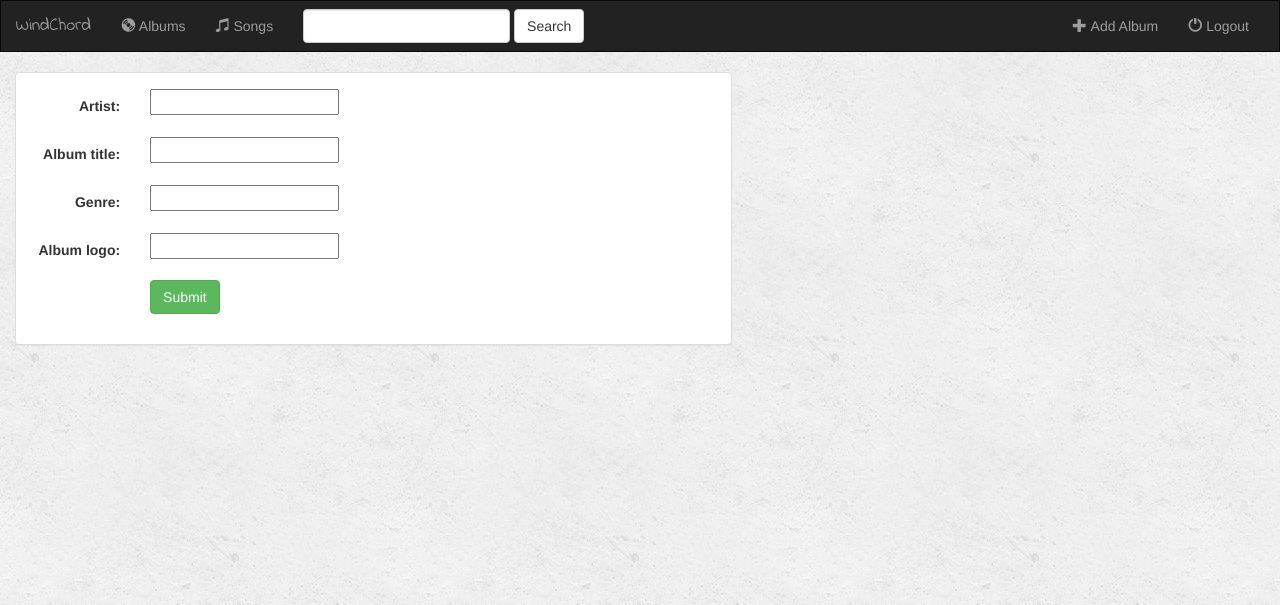
After one commit to KalinduWijekoon/WinChord, a Django app: page /music/album/add/ in a window 1280 px wide. The commit adds this page. Shown: the top 605 px of the page. Run offline with Django 3.2, Linux system fonts and the light colour scheme; some libraries are stand-ins or nearby versions.

Commit message:
.idea committing

```diff
--- a/music/models.py
+++ b/music/models.py
@@ -1,4 +1,5 @@
 from django.db import models
+from django.urls import reverse
 
 
 class Album(models.Model):
@@ -6,6 +7,9 @@ class Album(models.Model):
     album_title = models.CharField(max_length=500)
     genre = models.CharField(max_length=100)
     album_logo = models.CharField(max_length=1000)
+
+    def get_absolute_url(self):
+        return reverse('music:detail', kwargs={'pk': self.pk})
 
     # data base view
     def __str__(self):
--- /dev/null
+++ b/music/templates/music/album_form.html
@@ -0,0 +1,25 @@
+{% extends 'music/base.html' %}
+{% block title %}Add a New Album{% endblock %}
+{% block album_active %}active{% endblock %}
+
+{% block body %}
+<div class="container-fluid">
+    <div class="row">
+        <div class="col-sm-12 col-md-7">
+            <div class="panel panel-default">
+                <div class="panel-body">
+                    <form class="form-horizontal" role="form" action="" method="post" enctype="multipart/form-data">
+                        {% csrf_token %}
+                        {% include 'music/form_template.html' %}
+                        <div class="form-group">
+                            <div class="col-sm-offset-2 col-sm-10">
+                                <button type="submit" class="btn btn-success">Submit</button>
+                            </div>
+                        </div>
+                    </form>
+                </div>
+            </div>
+        </div>
+    </div>
+</div>
+{% endblock %}
--- /dev/null
+++ b/music/templates/music/base.html
@@ -0,0 +1,69 @@
+<!DOCTYPE html>
+<html lang="en">
+<head>
+    <meta charset="UTF-8">
+    <title>{% block title %}WindChord{% endblock %}</title>
+    {% load static %}
+    <link rel="stylesheet" href="https://maxcdn.bootstrapcdn.com/bootstrap/3.3.6/css/bootstrap.min.css">
+    <link href="https://fonts.googleapis.com/css2?family=Indie+Flower&display=swap" rel="stylesheet">
+    <script src="https://ajax.googleapis.com/ajax/libs/jquery/1.12.0/jquery.min.js"></script>
+    <script src="https://maxcdn.bootstrapcdn.com/bootstrap/3.3.6/js/bootstrap.min.js"></script>
+    <link rel="stylesheet" type="text/css" href="{% static 'music/style.css' %}" />
+</head>
+<body>
+    <nav class="navbar navbar-inverse">
+    <div class="container-fluid">
+
+        <div class="navbar-header">
+            <button type="button" class="navbar-toggle" data-toggle="collapse" data-target="#topNavBar">
+                <span class="icon-bar"></span>
+                <span class="icon-bar"></span>
+                <span class="icon-bar"></span>
+            </button>
+            <a class="navbar-brand" href="{% url 'music:index' %}"> WindChord </a>
+        </div>
+
+        <div class="collapse navbar-collapse" id="topNavBar">
+            <ul class="nav navbar-nav">
+                <li class="">
+                    <a href = "{% url 'music:index' %}">
+                        <span class="glyphicon glyphicon-cd" aria-hidden="true"></span>&nbsp;Albums
+                    </a>
+                </li>
+                <li class="">
+                    <a href = "#">
+                        <span class="glyphicon glyphicon-music" aria-hidden="true"></span>&nbsp;Songs
+                    </a>
+                </li>
+            </ul>
+            <form class="navbar-form navbar-left" role="search" method="get" action="#">
+                <div class="form-group">
+                    <input type="text" class="form-control" name="q" value="">
+                </div>
+                <button type="submit" class="btn btn-default">Search</button>
+            </form>
+
+            <ul class="nav navbar-nav navbar-right">
+                <li class="">
+                    <a href = "{% url 'music:album-add' %}">
+                        <span class="glyphicon glyphicon-plus" aria-hidden="true"></span>&nbsp;Add Album
+                    </a>
+                </li>
+
+                <li class="">
+                    <a href = "{% url 'music:index' %}">
+                        <span class="glyphicon glyphicon-off" aria-hidden="true"></span>&nbsp;Logout
+                    </a>
+                </li>
+            </ul>
+
+        </div>
+
+    </div>
+
+</nav>
+
+{% block body %}
+{% endblock %}
+</body>
+</html>
--- /dev/null
+++ b/music/templates/music/form_template.html
@@ -0,0 +1,9 @@
+{% for field in form %}
+    <div class="form-group">
+        <div class="col-sm-offset-2 col-sm-10">
+            <span class="text-danger small">{{ field.errors }}</span>
+        </div>
+        <label class="control-label col-sm-2">{{ field.label_tag }}</label>
+        <div class="col-sm-10">{{ field }}</div>
+    </div>
+{% endfor %}
--- a/music/urls.py
+++ b/music/urls.py
@@ -8,10 +8,11 @@ urlpatterns = [
 
     # /music/
     # url(r'^admin/', admin.site.urls),
-    path('', views.index, name='index'),
+    url(r'^$', views.IndexView.as_view(), name='index'),
 
     # /music/<album no(712)>
-    url(r'^(?P<album_id>[0-9]+)/$', views.detail, name='detail'),
-    # /music/<album_id>/favorite/>
-    url(r'^(?P<album_id>[0-9]+)/favorite/$', views.favorite, name='favorite'),
+    url(r'^(?P<pk>[0-9]+)/$', views.DetailView.as_view(), name='detail'),
+
+    # /music/album/add/
+    url(r'album/add/$', views.AlbumCreate.as_view(), name='album-add'),
 ]
--- a/music/views.py
+++ b/music/views.py
@@ -1,28 +1,21 @@
-# Create your views here.
-from django.shortcuts import render, get_object_or_404
-from .models import Album, Song
+from django.views import generic
+from django.views.generic.edit import CreateView, UpdateView, DeleteView
+from .models import Album
 
 
-def index(request):
-    all_albums: object = Album.objects.all()  # db connection
-    return render(request, 'music/index.html', {'all_albums': all_albums})
+class IndexView(generic.ListView):
+    template_name = 'music/index.html'
+    context_object_name = 'all_albums'
+
+    def get_queryset(self):
+        return Album.objects.all()
 
 
-def detail(request, album_id):
-    album = get_object_or_404(Album, pk=album_id)
-    return render(request, 'music/detail.html', {'album': album})
+class DetailView(generic.DetailView):
+    model = Album
+    template_name = 'music/detail.html'
 
 
-def favorite(request, album_id):
-    album = get_object_or_404(Album, pk=album_id)
-    try:
-        selected_song = album.song_set.get(pk=request.POST['song'])
-    except (KeyError, Song.DoesNotExist):
-        return render(request, 'music/detail.html', {
-            'album': album,
-            'error_message': "You did not select a valid song",
-        })
-    else:
-        selected_song.is_favorite = True
-        selected_song.save()
-        return render(request, 'music/detail.html', {'album': album})
+class AlbumCreate(CreateView):
+    model = Album
+    fields = ['artist', 'album_title', 'genre', 'album_logo']
```
Also changed, not shown: music/static/music/js/main.js (added, +61 -0 lines), music/templates/music/detail.html (+8 -13 lines), music/templates/music/index.html (+5 -64 lines), db.sqlite3.
